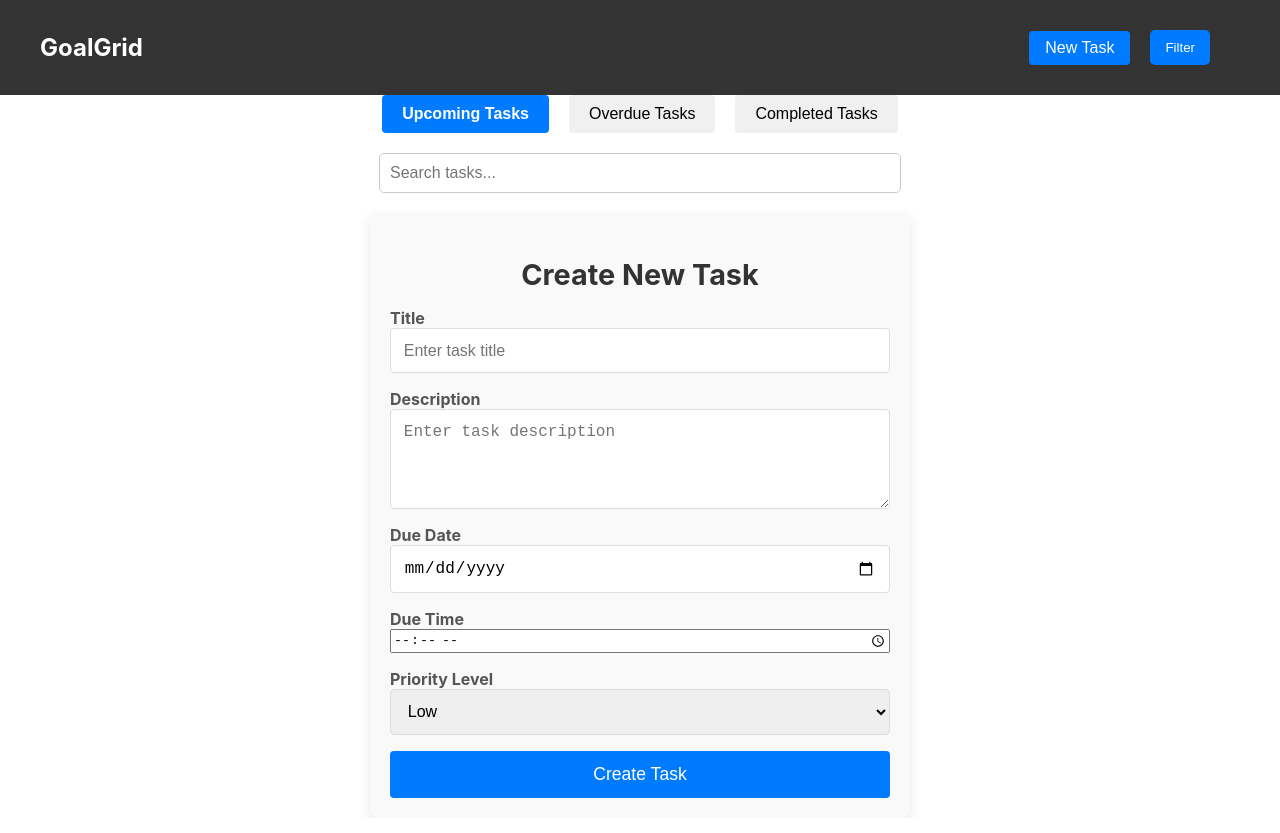
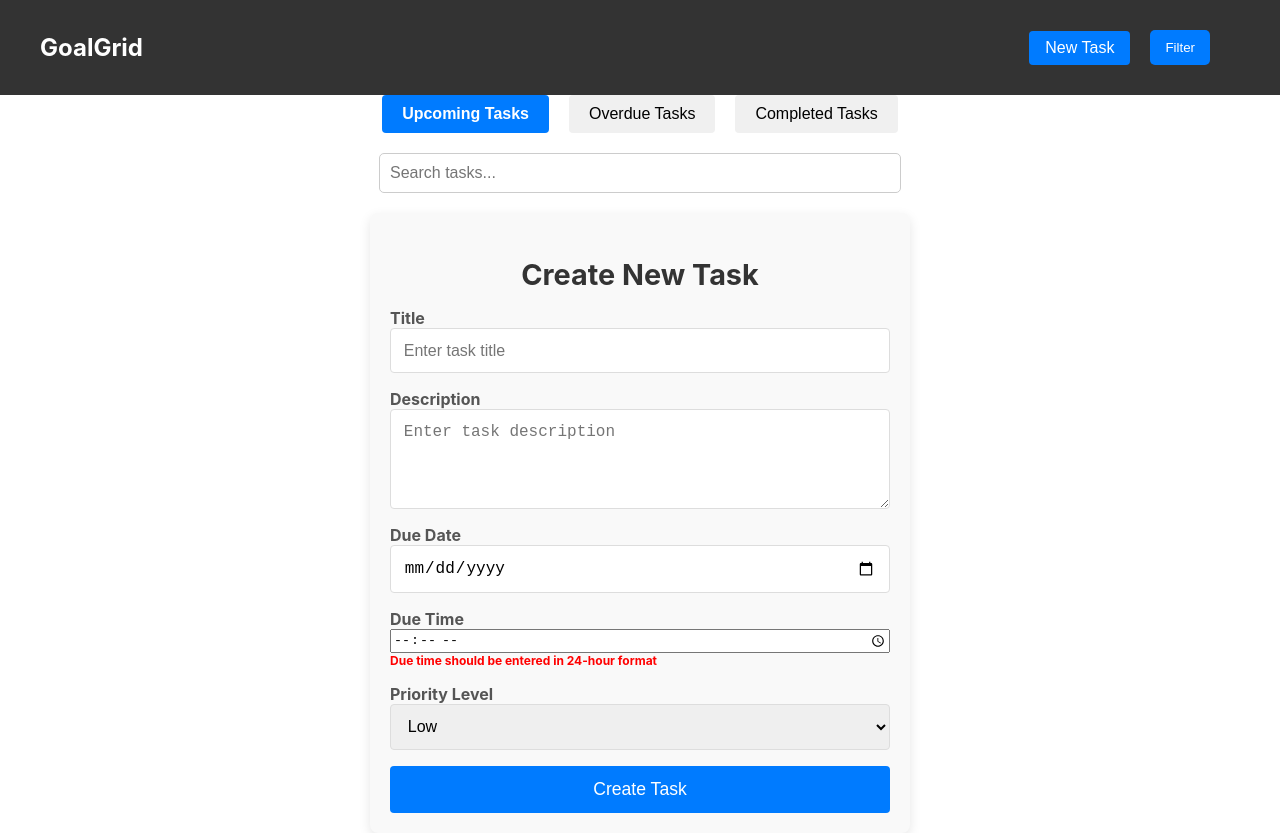
Before and after one commit to suchir-cyber/GoalGrid, a React (Create React App) app in the folder goal_grid/: page /create-task in a window 1280 px wide. Built offline with nearby package versions, Linux system fonts and the light colour scheme.

Commit message:
all updates done,app is ready!!

```diff
--- a/goal_grid/src/components/createTask.js
+++ b/goal_grid/src/components/createTask.js
@@ -68,6 +68,9 @@ function CreateTask({ addTask }) {
                         onChange={handleChange}
                         required
                     />
+                    <small style={{ color: 'red', fontSize: '12px' }}>
+                        Due time should be entered in 24-hour format
+                    </small>
                 </label>
                 <label>
                     Priority Level
--- a/goal_grid/src/components/homePage.css
+++ b/goal_grid/src/components/homePage.css
@@ -6,7 +6,8 @@
     padding: 20px;
     justify-items: stretch;
     align-items: start;
-    width: 100%;
+    width: 90%;
+    /* margin-left: 35%; */
 }
 
 
--- a/goal_grid/src/components/updateTask.js
+++ b/goal_grid/src/components/updateTask.js
@@ -85,6 +85,9 @@ function UpdateTask({ tasks, updateTask }) {
                         onChange={handleChange}
                         required
                     />
+                    <small style={{ color: 'red', fontSize: '12px' }}>
+                        Due time should be entered in 24-hour format
+                    </small>
                 </label>
                 <label>
                     Priority Level
```
Also changed, not shown: goal_grid/src/index.js (line endings or trailing spaces).
